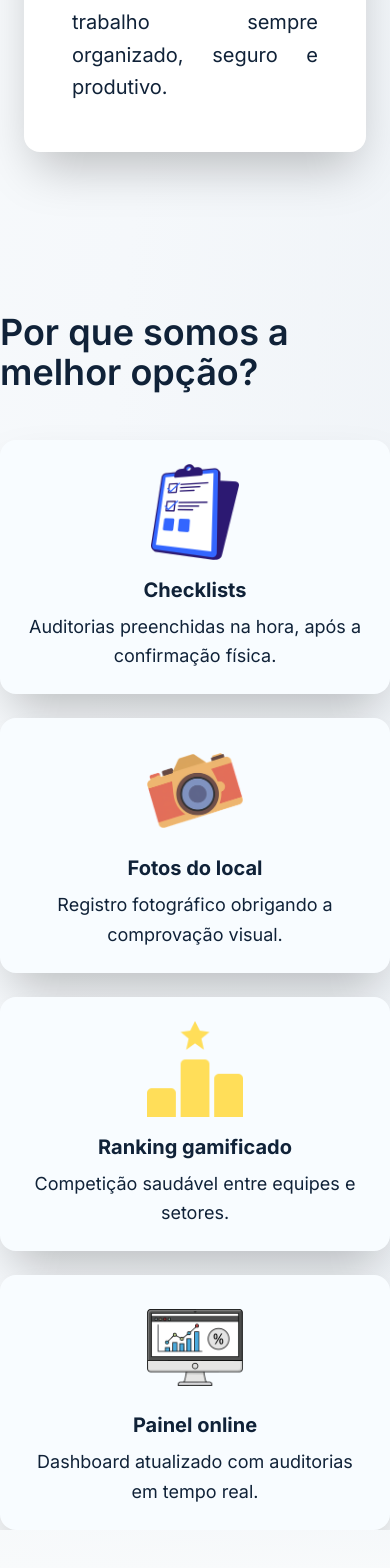
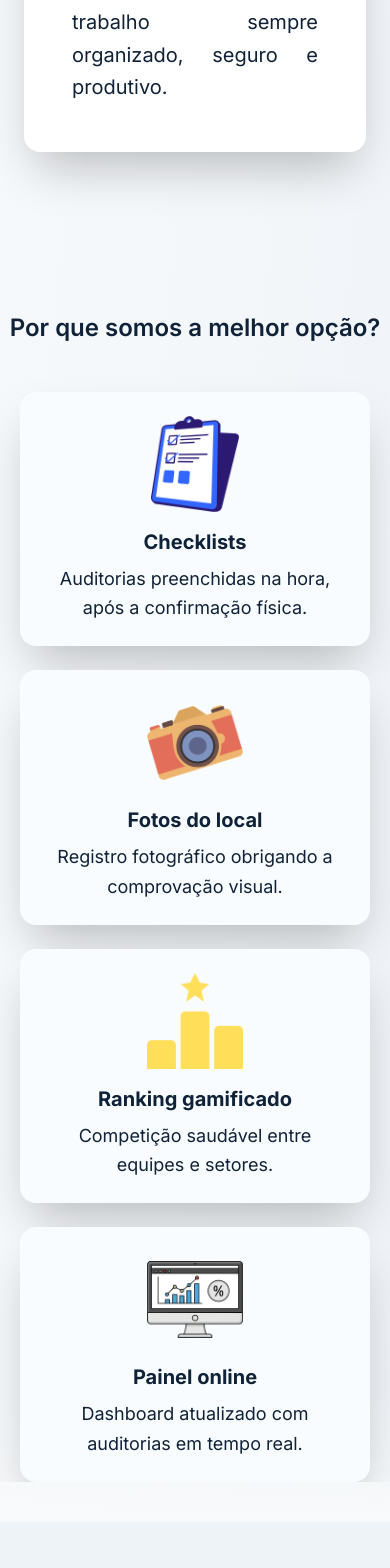
Before and after one commit to SGZ777/CleanLine, a Next.js app in the folder frontend/: page / in a window 390 px wide. Shown: the part 2444-4012 px from the top of the page. After the commit the page ends 3966 px from the top, so only its background shows below. Built offline with nearby package versions, Linux system fonts and the light colour scheme.

Commit message:
fix: adjust heading size and add margin for better layout consistency on Home page

```diff
--- a/frontend/src/app/page.jsx
+++ b/frontend/src/app/page.jsx
@@ -201,18 +201,18 @@ export default function Home() {
 
       <section className="relative w-full py-0  overflow-hidden flex flex-col items-center md:h-190">
         <img src="home-background-image.png" className="hidden md:block w-full mt-12 absolute" />
-        <h2 className="text-4xl font-semibold mb-12 mt-20 z-10">
+        <h2 className="text-2xl md:text-4xl font-semibold mb-12 mt-20 z-10">
           Por que somos a melhor opção?
         </h2>
         <div className="grid grid-cols-1 sm:grid-cols-2 lg:grid-cols-4 gap-6 max-w-6xl w-full z-10 ">
-          <div className="bg-primary-foreground dark:border transition-all hover:scale-104 rounded-2xl p-6 flex flex-col items-center text-center shadow-2xl ">
+          <div className="bg-primary-foreground dark:border transition-all hover:scale-104 rounded-2xl p-6 flex flex-col items-center text-center shadow-2xl mx-5 md:mx-0">
             <img src="icon_checklist_principal.webp" alt="Checklists" className="w-24 h-24 object-contain mb-4" />
             <h3 className="text-xl font-bold  mb-2">Checklists</h3>
             <p className=" text-lg leading-relaxed">
               Auditorias preenchidas na hora, após a confirmação física.
             </p>
           </div>
-          <div className="bg-primary-foreground dark:border transition-all hover:scale-104 rounded-2xl p-6 flex flex-col items-center text-center shadow-2xl">
+          <div className="bg-primary-foreground dark:border transition-all hover:scale-104 rounded-2xl p-6 flex flex-col items-center text-center shadow-2xl mx-5 md:mx-0">
             <img src="icon_ftsdolocal_principal.png" alt="Fotos do local" className="w-24 h-24 object-contain mb-4" />
             <h3 className="text-xl font-bold  mb-2">Fotos do local</h3>
             <p className=" text-lg leading-relaxed">
@@ -220,7 +220,7 @@ export default function Home() {
             </p>
           </div>
 
-          <div className="bg-primary-foreground dark:border transition-all hover:scale-104 rounded-2xl p-6 flex flex-col items-center text-center shadow-2xl">
+          <div className="bg-primary-foreground dark:border transition-all hover:scale-104 rounded-2xl p-6 flex flex-col items-center text-center shadow-2xl mx-5 md:mx-0">
             <img src="icon_ranking_principal.png" alt="Ranking gamificado" className="w-24 h-24 object-contain mb-4" />
             <h3 className="text-xl font-bold  mb-2">Ranking gamificado</h3>
             <p className=" text-lg leading-relaxed">
@@ -228,7 +228,7 @@ export default function Home() {
             </p>
           </div>
 
-          <div className="bg-primary-foreground transition-all dark:border hover:scale-104 rounded-2xl p-6 flex flex-col items-center text-center shadow-2xl">
+          <div className="bg-primary-foreground dark:border transition-all hover:scale-104 rounded-2xl p-6 flex flex-col items-center text-center shadow-2xl mx-5 md:mx-0">
             <img src="icon_painel_principal.webp" alt="Painel online" className="w-24 h-24 object-contain mb-4" />
             <h3 className="text-xl font-bold  mb-2">Painel online</h3>
             <p className=" text-lg leading-relaxed">
```
